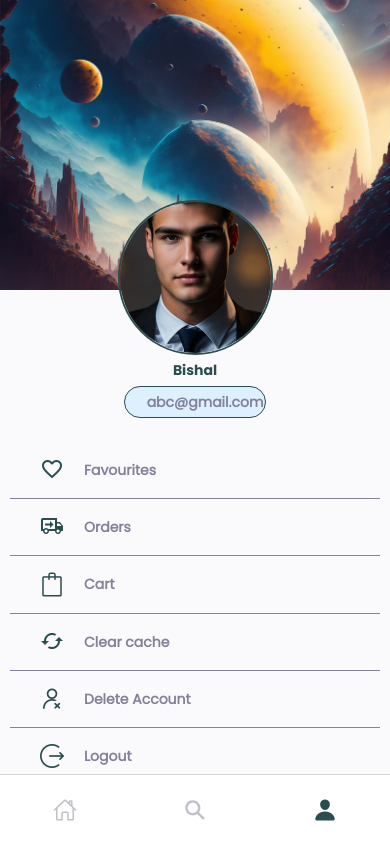
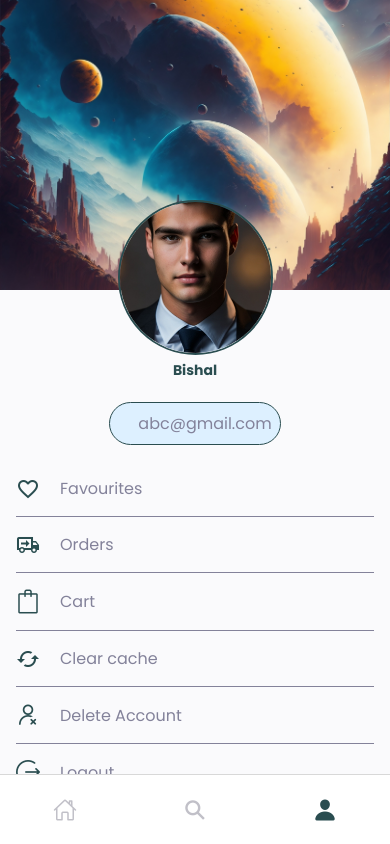
Before and after one commit to aniketpatra96/furniture_app, a React Native app: screen /Profile in a window 390 px wide. Built offline with nearby package versions, Linux system fonts and the light colour scheme; no server answers.

Commit message:
profile status updated

```diff
--- a/screens/Profile.jsx
+++ b/screens/Profile.jsx
@@ -1,38 +1,42 @@
-import { StyleSheet, Text, View, Image, TouchableOpacity, Alert } from 'react-native'
-import React, {useState, useEffect} from 'react'
-import style from "./profile.style";
+import React, { useState } from 'react';
+import { View, Text, Image, TouchableOpacity, ScrollView, Alert } from 'react-native';
 import { StatusBar } from 'expo-status-bar';
+import { AntDesign, MaterialCommunityIcons, SimpleLineIcons } from '@expo/vector-icons';
 import { COLORS } from '../constants';
-import { AntDesign, MaterialCommunityIcons, SimpleLineIcons } from "@expo/vector-icons"
+import style from './profile.style';
 
-export default function Profile({navigation}) {
-  const [userData, setUserData]  = useState(null)
-  const [userLogin, setUserLogin] = useState(true)
+export default function Profile({ navigation }) {
+  const [userLogin, setUserLogin] = useState(true);
 
   const logout = () => {
     Alert.alert(
-      "Logout",
-      "Are you Sure you want to logout",
+      'Logout',
+      'Are you sure you want to logout?',
       [
         {
-          text: "Cancel", onPress: ()=> console.log("cancel Pressed")
+          text: 'Cancel',
+          onPress: () => console.log('Cancel Pressed'),
+          style: 'cancel',
         },
         {
-          text: "Continue", onPress: ()=> console.log("logout Pressed")
+          text: 'Continue',
+          onPress: () => {
+            console.log('Logout Pressed');
+            // Perform logout actions here
           },
-
-
-      ]
-    )
-  }
+        },
+      ],
+      { cancelable: false }
+    );
+  };
 
   return (
+    <ScrollView contentContainerStyle={{ flexGrow: 1 }}>
       <View style={style.container}>
-      <View style={style.container}>
-        <StatusBar backgroundColor = {COLORS.gray} />
-        <View style = {{width: '100%'}}>
+        <StatusBar backgroundColor={COLORS.gray} />
+        <View style={{ width: '100%' }}>
           <Image
-              source = {require('../assets/images/space.jpg')}
+            source={require('../assets/images/space.jpg')}
             style={style.cover}
           />
         </View>
@@ -42,28 +46,22 @@ export default function Profile({navigation}) {
             style={style.profile}
           />
           <Text style={style.name}>
-            {userLogin === true ? "Bishal": "Please login into you account"}
+            {userLogin ? 'Bishal' : 'Please login into your account'}
           </Text>
-          {userLogin === false ? (
+          {userLogin ? (
+            <View style={style.loginBtn}>
+              <Text style={style.menuText}>abc@gmail.com</Text>
+            </View>
+          ) : (
             <TouchableOpacity onPress={() => navigation.navigate('Login')}>
               <View style={style.loginBtn}>
-                <Text style={style.menuText}>
-                  L O G I N
-                </Text>
+                <Text style={style.menuText}>L O G I N</Text>
               </View>
             </TouchableOpacity>
-          ):(
-            <View style={style.loginBtn}>
-                <Text style = {style.menuText}>abc@gmail.com</Text>
-               </View>
-          )
-          }
+          )}
 
-          {userLogin === false ? (
-            <View></View>
-          ): (
-            <View style={style.menuWrapper}>
-
+          {userLogin && (
+            <ScrollView style={style.menuWrapper}>
               <TouchableOpacity onPress={() => {}}>
                 <View style={style.menuItem(0.2)}>
                   <MaterialCommunityIcons
@@ -129,13 +127,10 @@ export default function Profile({navigation}) {
                   <Text style={style.menuText}>Logout</Text>
                 </View>
               </TouchableOpacity>
-
-            </View>
-          )
-          }
-
+            </ScrollView>
+          )}
         </View>
       </View>
-    </View>
-  )
+    </ScrollView>
+  );
 }
--- a/screens/profile.style.js
+++ b/screens/profile.style.js
@@ -4,16 +4,16 @@ import { COLORS, SIZES } from "../constants";
 const styles = StyleSheet.create({
   container: {
     flex: 1,
-        backgroundColor: COLORS.lightWhite
+    backgroundColor: COLORS.lightWhite,
   },
   cover: {
     height: 290,
     width: "100%",
-        resizeMode: "cover"
+    resizeMode: "cover",
   },
   profileContainer: {
-        flex: 1,
-        alignItems: "center"
+    alignItems: "center",
+    paddingBottom: SIZES.large,
   },
   profile: {
     height: 155,
@@ -22,41 +22,41 @@ const styles = StyleSheet.create({
     borderColor: COLORS.primary,
     borderWidth: 2,
     resizeMode: "cover",
-        marginTop: -90
+    marginTop: -90,
   },
   name: {
     fontFamily: "bold",
     color: COLORS.primary,
-        marginVertical: 5
+    marginVertical: 5,
   },
   loginBtn: {
     backgroundColor: COLORS.secondary,
-        padding: 2,
+    padding: 8,
     borderWidth: 0.4,
     borderColor: COLORS.primary,
-        borderRadius: SIZES.xxLarge
+    borderRadius: SIZES.xxLarge,
+    marginTop: SIZES.medium,
   },
   menuText: {
     fontFamily: "regular",
     color: COLORS.gray,
     marginLeft: 20,
-        fontWeight: '600',
-        fontSize: 14,
-        lineHeight: 26
+    fontSize: 16,
   },
   menuWrapper: {
-        marginTop: SIZES.xLarge,
-        width: SIZES.width-SIZES.large,
+    marginTop: SIZES.medium,
+    width: "100%",
     backgroundColor: COLORS.lightWhite,
-        borderRadius: 12
+    borderRadius: 12,
+    paddingHorizontal: SIZES.medium,
   },
   menuItem: (borderBottomWidth) => ({
-        borderBottomWidth:  borderBottomWidth,
     flexDirection: "row",
+    alignItems: "center",
     paddingVertical: 15,
-        paddingHorizontal: 30,
-        borderColor:COLORS.gray
-    })
+    borderBottomWidth,
+    borderBottomColor: COLORS.gray,
+  }),
 });
 
 export default styles;
```
Lines whose indentation alone changed are shown as unchanged.
